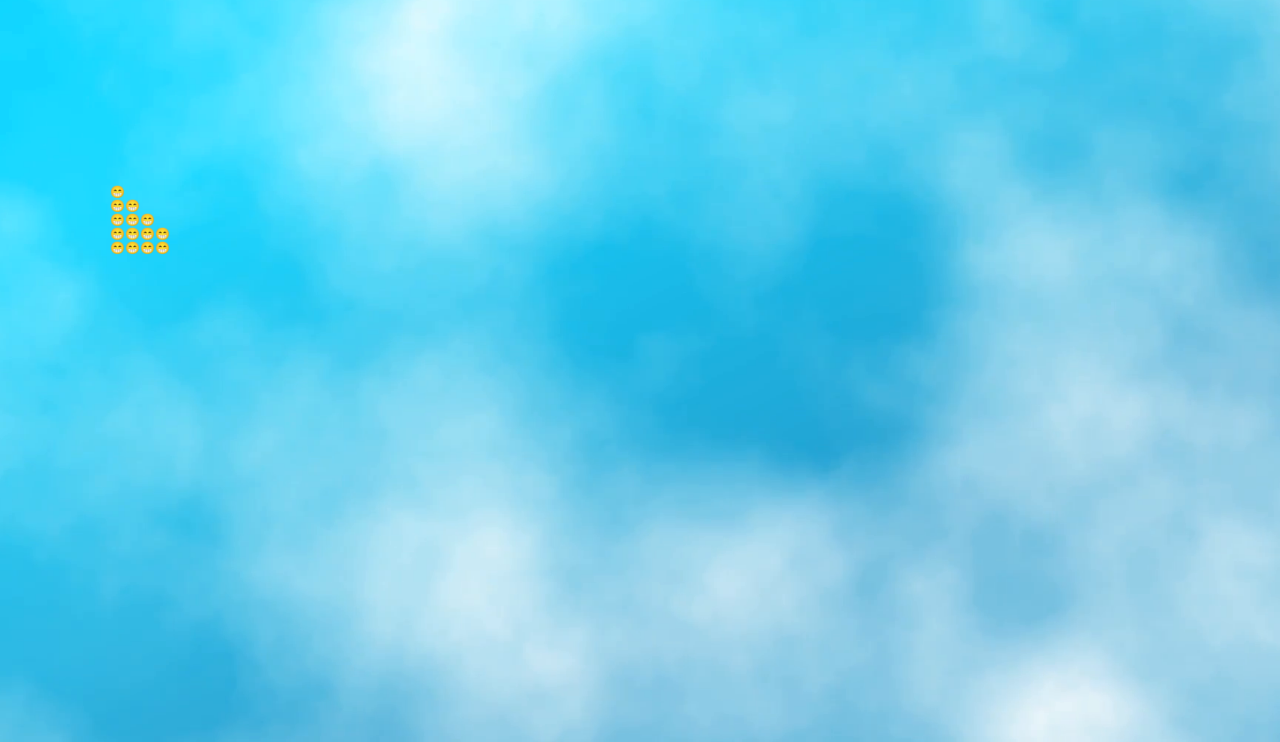
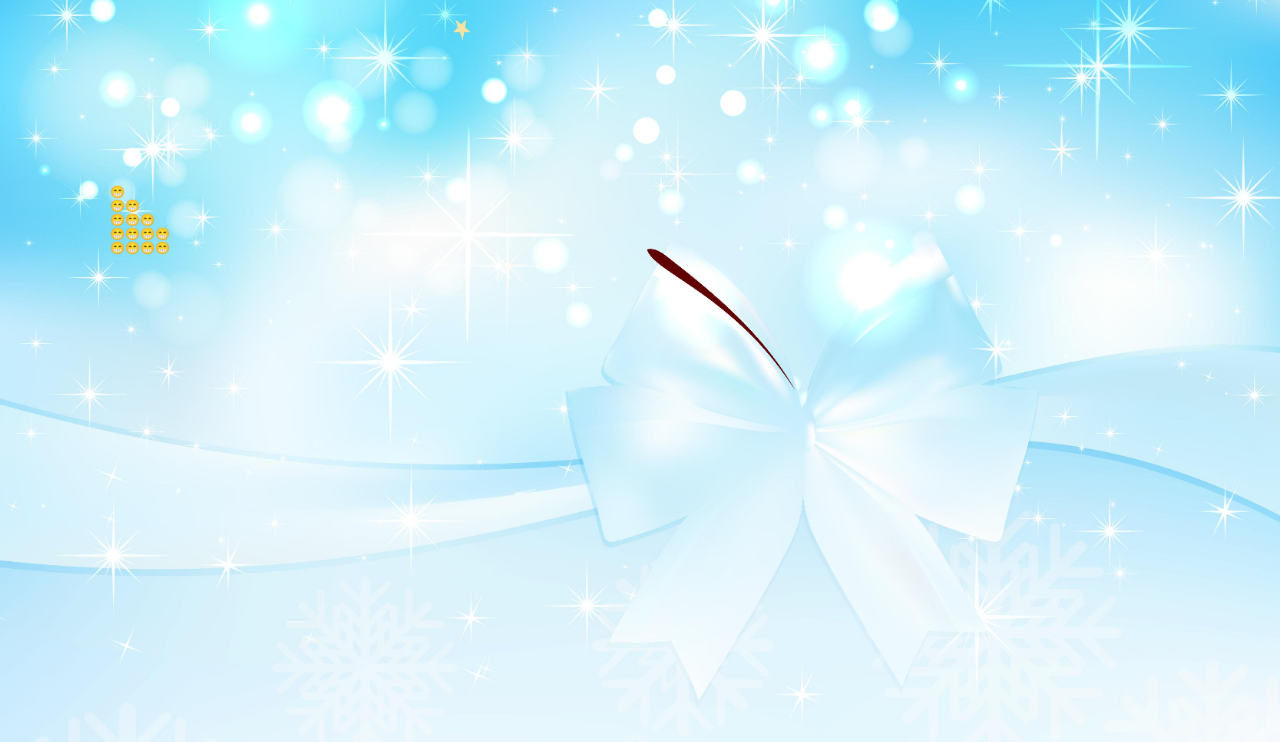
Before and after one commit to birthday-rimakshy/birthday-rimakshy.github.io, a plain HTML site: page index.html in a window 1280 px wide. Shown: the part 58-800 px from the top of the page. Drawn offline with Linux system fonts and the light colour scheme.

Commit message:
HAPPY BIRTHDAY :D

```diff
--- a/css/default.css
+++ b/css/default.css
@@ -1 +1 @@
-body{margin:0;padding:0;background:url("wall1.png") no-repeat center center fixed;background-size: cover;font-size:12px;overflow:auto}#mainDiv{width:100%;height:100%}#loveHeart{float:left;width:620px;height:590px}#garden{width:100%;height:100%}#elapseClock{text-align:right;font-size:18px;margin-top:10px;margin-bottom:10px}#words{font-family:"tabitha";width:500px;font-size:20px;color:#0000FF}#messages{display:none}#loveu{padding:5px;font-size:22px;margin-top:80px;margin-right:120px;text-align:right;display:none}#loveu .signature{margin-top:20px;font-size:20px;font-style:italic}#clickSound{display:none}#code{float:left;width:440px;height:400px;color:#333;font-family:"Consolas","Monaco","Bitstream Vera Sans Mono","Courier New","Impact";font-size:12px}#code .string{color:#2a36ff}#code .keyword{color:#7f0055;font-weight:bold}#code .placeholder{margin-left:15px}#code .space{margin-left:7px}#code .comments{color:#000000}#errorMsg{width:100%;text-align:center;font-size:24px;position:absolute;top:100px;left:0}#copyright a{color:#666}@media only screen and (min-width : 480px){background: url("mobile.jpg") no-repeat center center fixed;background-size: cover;min-height: 100%}
+body{margin:0;padding:0;background:url("wall2.jpg") no-repeat center center fixed;background-size: cover;font-size:12px;overflow:auto}#mainDiv{width:100%;height:100%}#loveHeart{float:left;width:620px;height:590px}#garden{width:100%;height:100%}#elapseClock{text-align:right;font-size:18px;margin-top:10px;margin-bottom:10px}#words{font-family:"tabitha";width:500px;font-size:20px;color:#0000FF}#messages{display:none}#loveu{padding:5px;font-size:22px;margin-top:80px;margin-right:120px;text-align:right;display:none}#loveu .signature{margin-top:20px;font-size:20px;font-style:italic}#clickSound{display:none}#code{float:left;width:440px;height:400px;color:#333;font-family:"Consolas","Monaco","Bitstream Vera Sans Mono","Courier New","Impact";font-size:12px}#code .string{color:#2a36ff}#code .keyword{color:#7f0055;font-weight:bold}#code .placeholder{margin-left:15px}#code .space{margin-left:7px}#code .comments{color:#000000}#errorMsg{width:100%;text-align:center;font-size:24px;position:absolute;top:100px;left:0}#copyright a{color:#666}@media only screen and (min-width : 480px){background: url("mobile.jpg") no-repeat center center fixed;background-size: cover;min-height: 100%}
```
